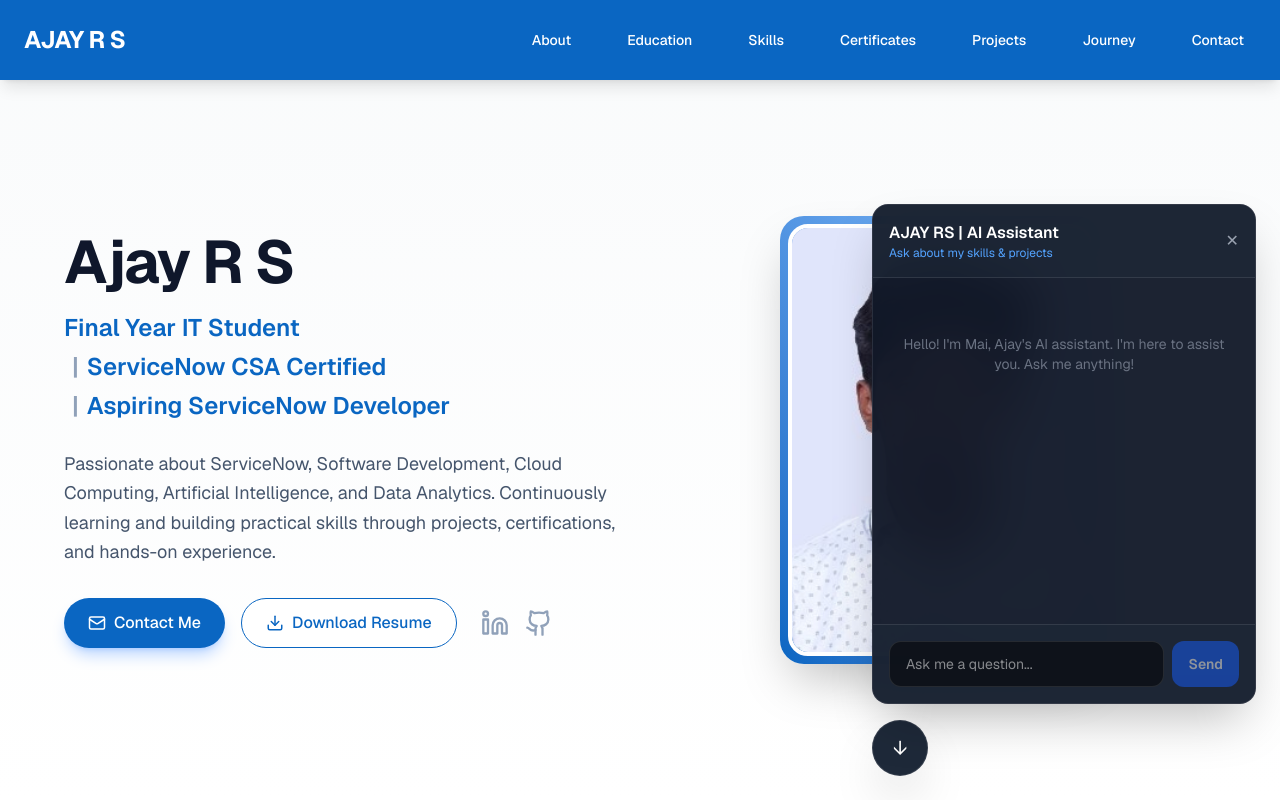
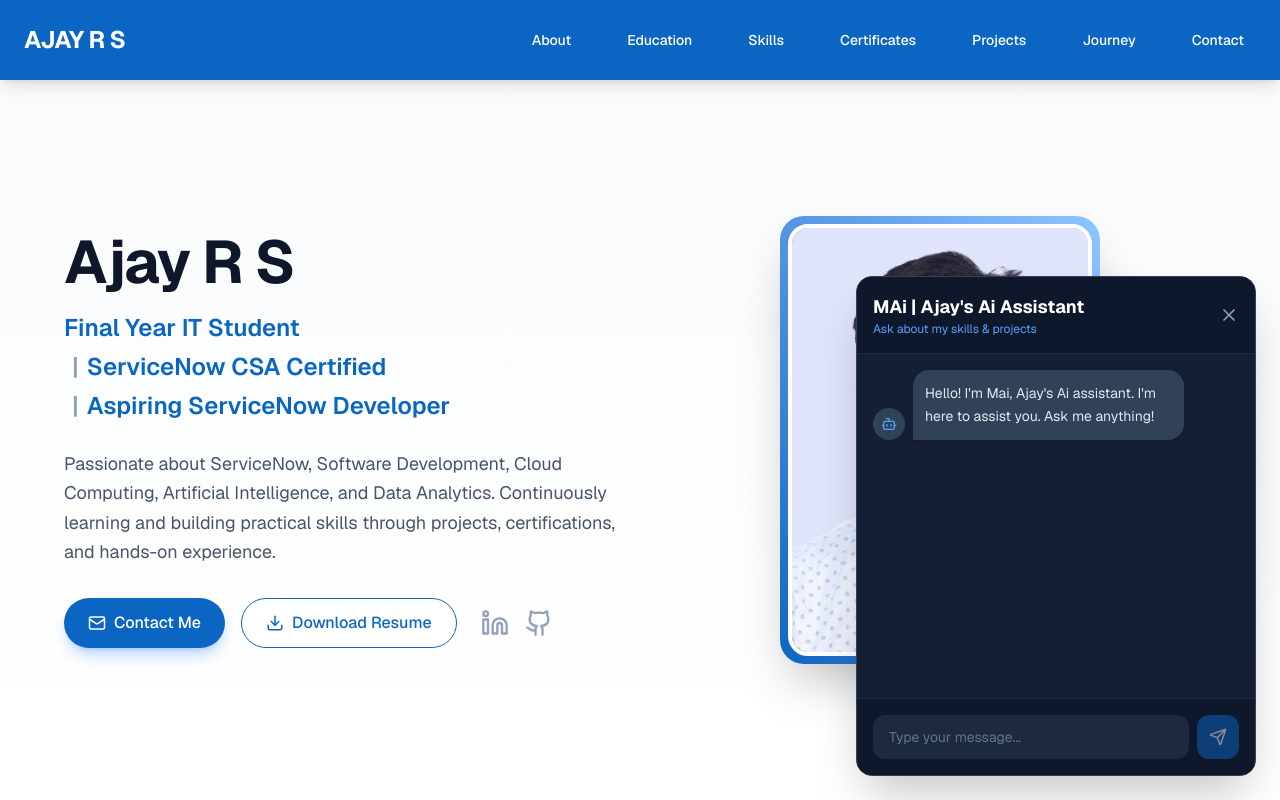
Before and after one commit to AjayyIT/ajay-portfolio, a Next.js app: page / in a window 1280 px wide. Both pictures are taken after a click on the button 1228 px from the left and 748 px from the top of the page. Shown: the top 800 px of the page. Built offline with nearby package versions, Linux system fonts and the light colour scheme.

Commit message:
MAi update Ui

```diff
--- a/components/ChatWidget.tsx
+++ b/components/ChatWidget.tsx
@@ -1,132 +1,166 @@
 'use client';
 
-import { useState, useEffect, useRef } from 'react';
-
-// Define our message type explicitly
-type Message = { role: 'user' | 'assistant'; content: string };
+import { useState, useRef, useEffect } from 'react';
+import { MessageCircle, X, Send, User, Bot } from 'lucide-react';
+import { motion, AnimatePresence } from 'framer-motion';
 
 export default function ChatWidget() {
-  // 1. 100% Pure React State - No Third Party Libraries
-  const [messages, setMessages] = useState<Message[]>([]);
-  const [inputValue, setInputValue] = useState('');
+  const [isOpen, setIsOpen] = useState(false);
+  const [input, setInput] = useState('');
   const [isLoading, setIsLoading] = useState(false);
-  const [isOpen, setIsOpen] = useState(false);
+
+  const [messages, setMessages] = useState([
+    { role: 'assistant', content: "Hello! I'm Mai, Ajay's Ai assistant. I'm here to assist you. Ask me anything!" }
+  ]);
 
   const messagesEndRef = useRef<HTMLDivElement>(null);
 
+  const scrollToBottom = () => {
+    messagesEndRef.current?.scrollIntoView({ behavior: 'smooth' });
+  };
+
   useEffect(() => {
-    messagesEndRef.current?.scrollIntoView({ behavior: 'smooth' });
+    scrollToBottom();
   }, [messages]);
 
-  // 2. Custom Native Fetch - We control exactly how the data moves
-  const handleSend = async (e: React.FormEvent) => {
+  const handleSubmit = async (e: React.FormEvent) => {
     e.preventDefault();
-    if (!inputValue.trim() || isLoading) return;
+    if (!input.trim() || isLoading) return;
 
-    // Save the user's message locally
-    const userMessage: Message = { role: 'user', content: inputValue };
+    const userMessage = { role: 'user', content: input.trim() };
     const newMessages = [...messages, userMessage];
 
     setMessages(newMessages);
-    setInputValue('');
+    setInput('');
     setIsLoading(true);
 
     try {
-      // Standard browser fetch to our own API
       const response = await fetch('/api/chat', {
         method: 'POST',
         headers: { 'Content-Type': 'application/json' },
-        body: JSON.stringify({ messages: newMessages })
+        body: JSON.stringify({ messages: newMessages }),
       });
 
+      if (!response.ok) throw new Error('Network response was not ok');
+
       const data = await response.json();
-
-      // Append the AI's response
-      if (data.text) {
-        setMessages(prev => [...prev, { role: 'assistant', content: data.text }]);
-      }
+      setMessages([...newMessages, { role: 'assistant', content: data.text }]);
     } catch (error) {
-      setMessages(prev => [...prev, { role: 'assistant', content: "Network error connecting to Gemini." }]);
+      console.error("Chat Error:", error);
+      setMessages([...newMessages, { role: 'assistant', content: "Sorry, I'm having trouble connecting to my server right now. Please try again later!" }]);
     } finally {
       setIsLoading(false);
     }
   };
 
   return (
-    <div className="fixed bottom-6 right-6 z-50 font-sans">
+    <>
+      {/* FLOATING BUTTON WIDGET & SPEECH BUBBLE */}
+      <div className={`fixed bottom-6 right-6 z-50 flex items-center gap-4 ${isOpen ? 'hidden' : 'flex'}`}>
 
+        {/* Animated Speech Bubble */}
+        <motion.div
+          animate={{ y: [0, -6, 0] }}
+          transition={{ repeat: Infinity, duration: 2.5, ease: "easeInOut" }}
+          className="relative bg-white text-slate-800 text-sm font-bold px-4 py-2.5 rounded-2xl shadow-xl border border-slate-200 cursor-pointer hover:text-[#0A66C2] transition-colors"
+          onClick={() => setIsOpen(true)}
+        >
+          MAi - Ai Assistant
+          {/* Pointer Triangle Element */}
+          <div className="absolute top-1/2 -right-2 -translate-y-1/2 w-4 h-4 bg-white border-t border-r border-slate-200 rotate-45 rounded-sm"></div>
+        </motion.div>
+
+        {/* Main Circular Button */}
+        <button
+          onClick={() => setIsOpen(true)}
+          className="p-4 bg-[#0A66C2] text-white rounded-full shadow-2xl hover:bg-[#004182] transition-transform hover:scale-105"
+        >
+          <MessageCircle size={28} />
+        </button>
+      </div>
+
+      {/* CHAT WINDOW */}
+      <AnimatePresence>
         {isOpen && (
-        <div className="mb-4 w-80 md:w-96 h-[500px] bg-gray-900/95 backdrop-blur-xl border border-white/10 rounded-2xl shadow-2xl flex flex-col overflow-hidden transition-all">
-
-          <div className="bg-gray-800/50 p-4 border-b border-white/10 flex justify-between items-center">
+          <motion.div
+            initial={{ opacity: 0, y: 20, scale: 0.95 }}
+            animate={{ opacity: 1, y: 0, scale: 1 }}
+            exit={{ opacity: 0, y: 20, scale: 0.95 }}
+            transition={{ duration: 0.2 }}
+            className="fixed bottom-6 right-6 w-[350px] sm:w-[400px] h-[500px] max-h-[80vh] bg-slate-900 rounded-2xl shadow-2xl flex flex-col overflow-hidden z-50 border border-slate-700"
+          >
+            {/* HEADER */}
+            <div className="bg-slate-900 p-4 border-b border-slate-800 flex justify-between items-center">
               <div>
-              <h3 className="text-white font-semibold">AJAY RS | AI Assistant</h3>
+                <h3 className="font-bold text-white text-lg">MAi | Ajay's Ai Assistant</h3>
                 <p className="text-xs text-blue-400">Ask about my skills & projects</p>
               </div>
-            <button onClick={() => setIsOpen(false)} className="text-gray-400 hover:text-white transition-colors">✕</button>
+              <button onClick={() => setIsOpen(false)} className="text-slate-400 hover:text-white transition-colors">
+                <X size={20} />
+              </button>
             </div>
 
-          <div className="flex-1 p-4 overflow-y-auto flex flex-col space-y-4">
-            {messages.length === 0 && (
-              <div className="text-center text-gray-500 mt-10 text-sm">
-                Hello! I'm Mai, Ajay's AI assistant. I'm here to assist you. Ask me anything!
+            {/* MESSAGES AREA */}
+            <div className="flex-1 overflow-y-auto p-4 space-y-4 bg-slate-800/50 custom-scrollbar">
+              {messages.map((msg, idx) => (
+                <div key={idx} className={`flex ${msg.role === 'user' ? 'justify-end' : 'justify-start'}`}>
+                  <div className={`flex items-end gap-2 max-w-[85%] ${msg.role === 'user' ? 'flex-row-reverse' : 'flex-row'}`}>
+
+                    {/* Avatars */}
+                    <div className={`w-8 h-8 rounded-full flex items-center justify-center shrink-0 ${msg.role === 'user' ? 'bg-[#0A66C2]' : 'bg-slate-700'}`}>
+                      {msg.role === 'user' ? <User size={16} className="text-white" /> : <Bot size={16} className="text-blue-400" />}
                     </div>
-            )}
 
-            {messages.map((m, index) => (
-              <div
-                key={index}
-                className={`max-w-[85%] rounded-2xl p-3 text-sm ${
-                  m.role === 'user'
-                    ? 'bg-blue-600 text-white self-end rounded-br-none'
-                    : 'bg-white/10 text-gray-200 self-start rounded-bl-none'
-                }`}
-              >
-                {m.content}
+                    {/* Chat Bubble */}
+                    <div className={`p-3 rounded-2xl text-sm leading-relaxed shadow-sm ${msg.role === 'user' ? 'bg-[#0A66C2] text-white rounded-br-none' : 'bg-slate-700 text-slate-200 rounded-bl-none'}`}>
+                      {msg.content}
+                    </div>
+
+                  </div>
                 </div>
               ))}
 
+              {/* Loading Indicator */}
               {isLoading && (
-              <div className="bg-white/10 text-gray-400 self-start rounded-2xl rounded-bl-none p-3 text-sm animate-pulse">
-                Thinking...
+                <div className="flex justify-start">
+                  <div className="flex items-end gap-2 max-w-[85%]">
+                    <div className="w-8 h-8 rounded-full bg-slate-700 flex items-center justify-center shrink-0">
+                      <Bot size={16} className="text-blue-400" />
+                    </div>
+                    <div className="p-4 rounded-2xl rounded-bl-none bg-slate-700 flex gap-1.5 items-center">
+                      <div className="w-2 h-2 bg-slate-400 rounded-full animate-bounce" style={{ animationDelay: '0ms' }} />
+                      <div className="w-2 h-2 bg-slate-400 rounded-full animate-bounce" style={{ animationDelay: '150ms' }} />
+                      <div className="w-2 h-2 bg-slate-400 rounded-full animate-bounce" style={{ animationDelay: '300ms' }} />
+                    </div>
+                  </div>
                 </div>
               )}
               <div ref={messagesEndRef} />
             </div>
 
-          <form onSubmit={handleSend} className="p-4 bg-gray-800/50 border-t border-white/10 flex gap-2">
+            {/* INPUT AREA */}
+            <div className="p-4 bg-slate-900 border-t border-slate-800">
+              <form onSubmit={handleSubmit} className="flex gap-2">
                 <input
-              value={inputValue}
-              onChange={(e) => setInputValue(e.target.value)}
-              placeholder="Ask me a question..."
-              className="flex-1 bg-black/50 border border-white/10 rounded-xl px-4 py-3 text-white text-sm focus:outline-none focus:border-blue-500 transition-colors"
+                  type="text"
+                  value={input}
+                  onChange={(e) => setInput(e.target.value)}
+                  placeholder="Type your message..."
                   disabled={isLoading}
+                  className="flex-1 bg-slate-800 text-white rounded-xl px-4 py-3 text-sm focus:outline-none focus:ring-1 focus:ring-[#0A66C2] placeholder-slate-500 disabled:opacity-50"
                 />
                 <button
                   type="submit"
-              disabled={isLoading || !inputValue.trim()}
-              className="bg-blue-600 text-white px-4 py-2 rounded-xl text-sm font-semibold hover:bg-blue-500 transition-colors disabled:opacity-50 disabled:cursor-not-allowed"
+                  disabled={!input.trim() || isLoading}
+                  className="bg-[#0A66C2] hover:bg-[#004182] text-white p-3 rounded-xl transition-colors disabled:opacity-50 disabled:cursor-not-allowed flex items-center justify-center"
                 >
-              Send
+                  <Send size={18} />
                 </button>
               </form>
-
             </div>
+          </motion.div>
         )}
-
-      <button
-        onClick={() => setIsOpen(!isOpen)}
-        className={`w-14 h-14 rounded-full flex items-center justify-center shadow-2xl transition-transform hover:scale-110 ${
-          isOpen ? 'bg-gray-800 text-white border border-white/10' : 'bg-blue-600 text-white'
-        }`}
-      >
-        {isOpen ? <span className="text-xl">↓</span> : (
-          <svg className="w-6 h-6" fill="none" stroke="currentColor" viewBox="0 0 24 24">
-            <path strokeLinecap="round" strokeLinejoin="round" strokeWidth={2} d="M8 10h.01M12 10h.01M16 10h.01M9 16H5a2 2 0 01-2-2V6a2 2 0 012-2h14a2 2 0 012 2v8a2 2 0 01-2 2h-5l-5 5v-5z" />
-          </svg>
-        )}
-      </button>
-
-    </div>
+      </AnimatePresence>
+    </>
   );
 }
```
Also changed, not shown: app/api/chat/route.ts (+8 -6 lines). Lines whose indentation alone changed are shown as unchanged.
